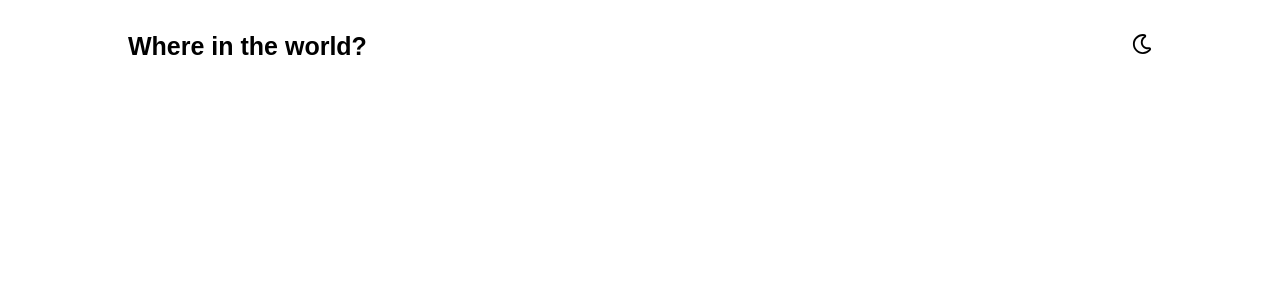
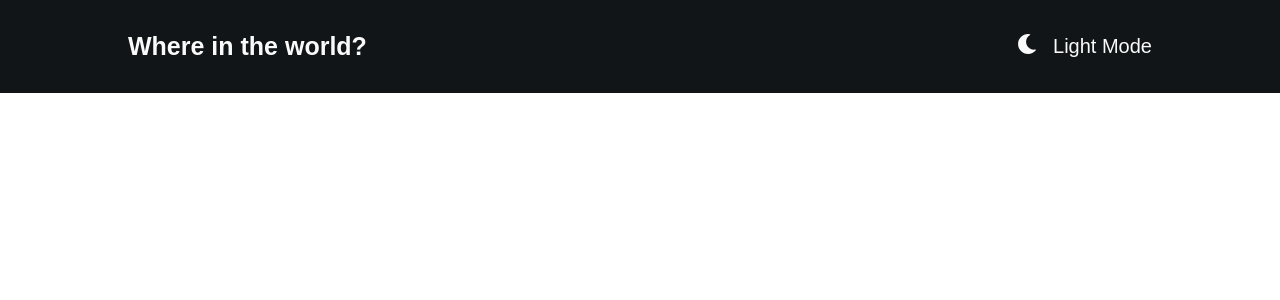
Before and after one commit to SaiPradeepti/Frontendmentor-Challenges, a React (Create React App) app in the folder 07-rest-countries-api-with-color-theme-switcher/: page / in a window 1280 px wide. Both pictures are taken after a click on the element 1028 px from the left and 46 px from the top of the page. Shown: the top 300 px of the page. Built offline with nearby package versions, Linux system fonts and the light colour scheme; no server answers.

Commit message:
Adding Dark/Light theme to Header Component

```diff
--- a/07-rest-countries-api-with-color-theme-switcher/src/components/Header.js
+++ b/07-rest-countries-api-with-color-theme-switcher/src/components/Header.js
@@ -2,19 +2,25 @@ import React, { useEffect } from 'react'
 import {FaMoon, FaRegMoon} from 'react-icons/fa'
 import '../sass/header.scss'
 import { useGlobalcontext } from '../components/context'
+import {useNavigate} from 'react-router-dom'
 
 const Header = () => {
   const {state, dispatch} = useGlobalcontext();
-
+  const navigate = useNavigate();
   useEffect(() => {
     console.log('theme change')
-  },[state.theme])
+  },[])
 
   return (
-    <nav className='nav'>
-        <div className="nav__title">Where in the world?</div>
+    <nav className={`nav ${state.theme === 'dark'? 'darkTheme' : ''}`}>
+        <div className="nav__title" onClick={() => navigate('/')}>Where in the world?</div>
         <div className="nav__theme">
-        <div className="theme__icon" onClick={() => dispatch({type: 'themeChange'})}><FaRegMoon/></div>
+        {
+          (state.theme === 'light') && <div className="theme__icon" onClick={() => dispatch({type: 'themeChange'})}><FaRegMoon/></div>
+        }
+        {
+          (state.theme === 'dark') && <div className="theme__icon" onClick={() => dispatch({type: 'themeChange'})}><FaMoon/></div>
+        }
         {
           (state.theme === 'light') && <div className="theme__title">Dark Mode</div>
         }
--- a/07-rest-countries-api-with-color-theme-switcher/src/components/reducer.js
+++ b/07-rest-countries-api-with-color-theme-switcher/src/components/reducer.js
@@ -1,16 +1,17 @@
 export const reducer = (state, action) => {
-    switch(action){
+    switch(action.type){
         case 'setData' :
             const newData = action.payload;
             return {
-                state, data: newData
+                ...state, data: newData
             }
         case 'themeChange':
-            const newTheme = state.theme === 'light' ? 'dark' : 'light'
+            console.log(state.theme)
+            const newTheme = (state.theme === 'light') ? 'dark' : 'light'
             return {
-                state, theme: newTheme
+                ...state, theme: newTheme
             }
         default:
-            return { state }
+            return { ...state }
     }
 }
--- a/07-rest-countries-api-with-color-theme-switcher/src/sass/_base.scss
+++ b/07-rest-countries-api-with-color-theme-switcher/src/sass/_base.scss
@@ -53,8 +53,3 @@ $screen-width: (
     @content;
   }
 }
-
-.fade {
-  opacity: 1;
-  transition: opacity 300ms cubic-bezier(0.55, 0.085, 0.68, 0.53);
-}
--- a/07-rest-countries-api-with-color-theme-switcher/src/sass/header.scss
+++ b/07-rest-countries-api-with-color-theme-switcher/src/sass/header.scss
@@ -1,9 +1,14 @@
 @import "_base.scss";
+
+@mixin backgroundTheme($background: $white, $textColor: $very-dark-blue) {
+  background: $background;
+  color: $textColor;
+}
 
 .nav {
   @include flex($justifyContent: space-between);
   padding: 2rem 8rem;
-  background: $white;
+  @include backgroundTheme;
 
   #{&}__title {
     font-size: map-get($font-size, regular);
@@ -16,7 +21,6 @@
 
     @include mobile {
       font-size: map-get($font-size, smaller);
-      // font-weight: map-get($font-weight, medium);
     }
   }
 
@@ -41,10 +45,6 @@
       transform: scale(1.2);
       cursor: pointer;
     }
-
-    .theme__title {
-      opacity: 0;
-    }
   }
 
   @include tab {
@@ -55,3 +55,7 @@
     padding: 1.5rem 1rem;
   }
 }
+
+.darkTheme {
+  @include backgroundTheme($very-dark-blue, $very-light-gray);
+}
--- a/07-rest-countries-api-with-color-theme-switcher/src/sass/index.scss
+++ b/07-rest-countries-api-with-color-theme-switcher/src/sass/index.scss
@@ -6,3 +6,7 @@
   box-sizing: border-box;
   font-family: $font-family;
 }
+
+body {
+  min-width: 300px;
+}
```
Also changed, not shown: 1 other file (tests, documents, lock files or other folders).
